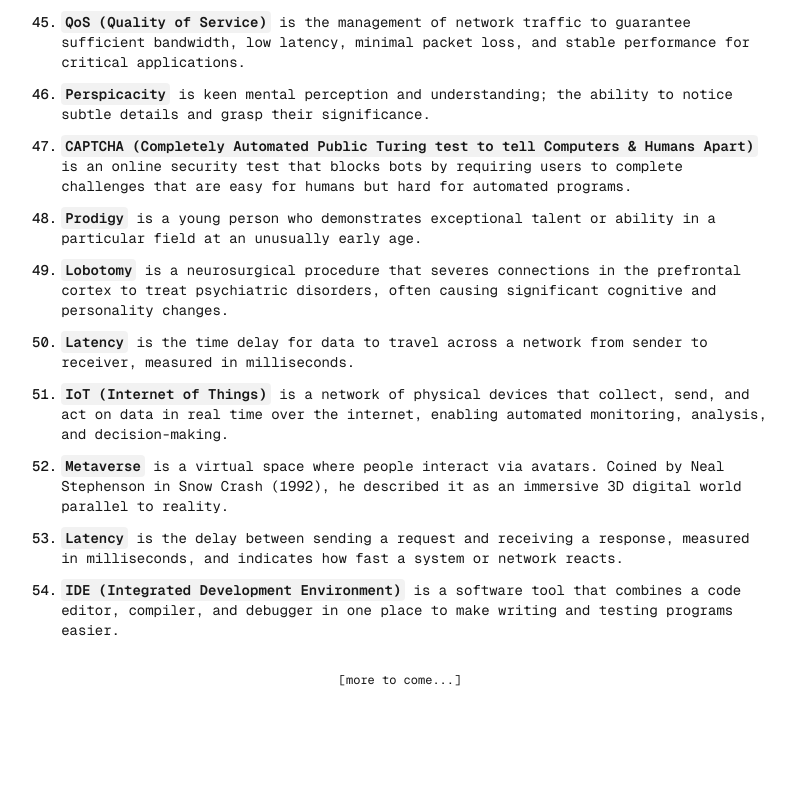
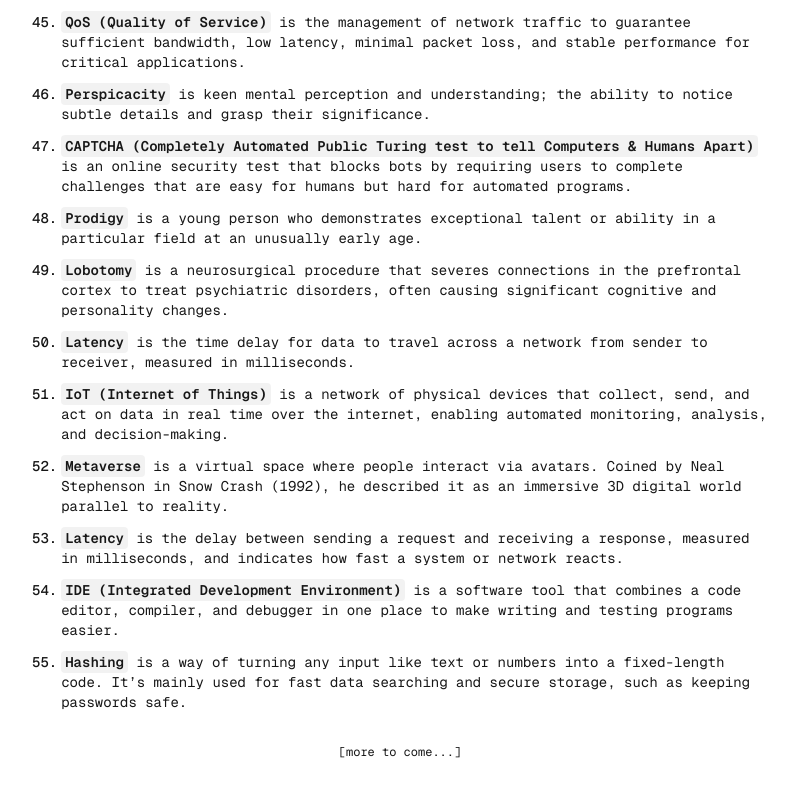
Before and after one commit to BrahimBoussada/mind-log, a Next.js app: page / in a window 1280 px wide. Shown: the part 2659-3451 px from the top of the page, without its empty margins (240-1035 px from the left). Before the commit the page ends 3379 px from the top, so only its background shows below. Built offline with nearby package versions, Linux system fonts and the light colour scheme.

Commit message:
14-09-2025

```diff
--- a/src/app/page.tsx
+++ b/src/app/page.tsx
@@ -510,6 +510,15 @@ export default function Home() {
             place to make writing and testing programs easier.
           </Text>
         </Note>
+
+        <Note>
+          <N>55. </N>
+          <Text>
+            <Key>Hashing</Key> is a way of turning any input like text or
+            numbers into a fixed-length code. It’s mainly used for fast data
+            searching and secure storage, such as keeping passwords safe.
+          </Text>
+        </Note>
       </NoteWrapper>
 
       <span className="font-mono text-xs text-center my-8">
```
